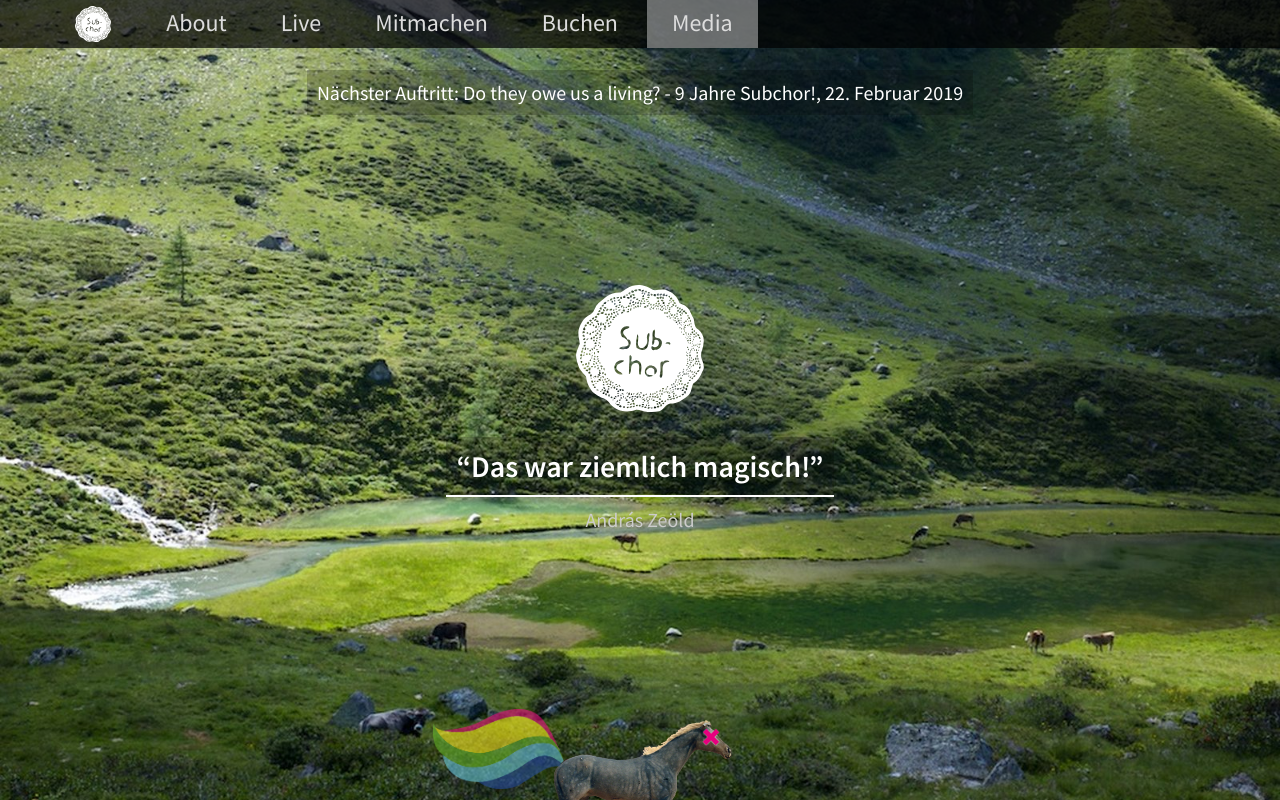
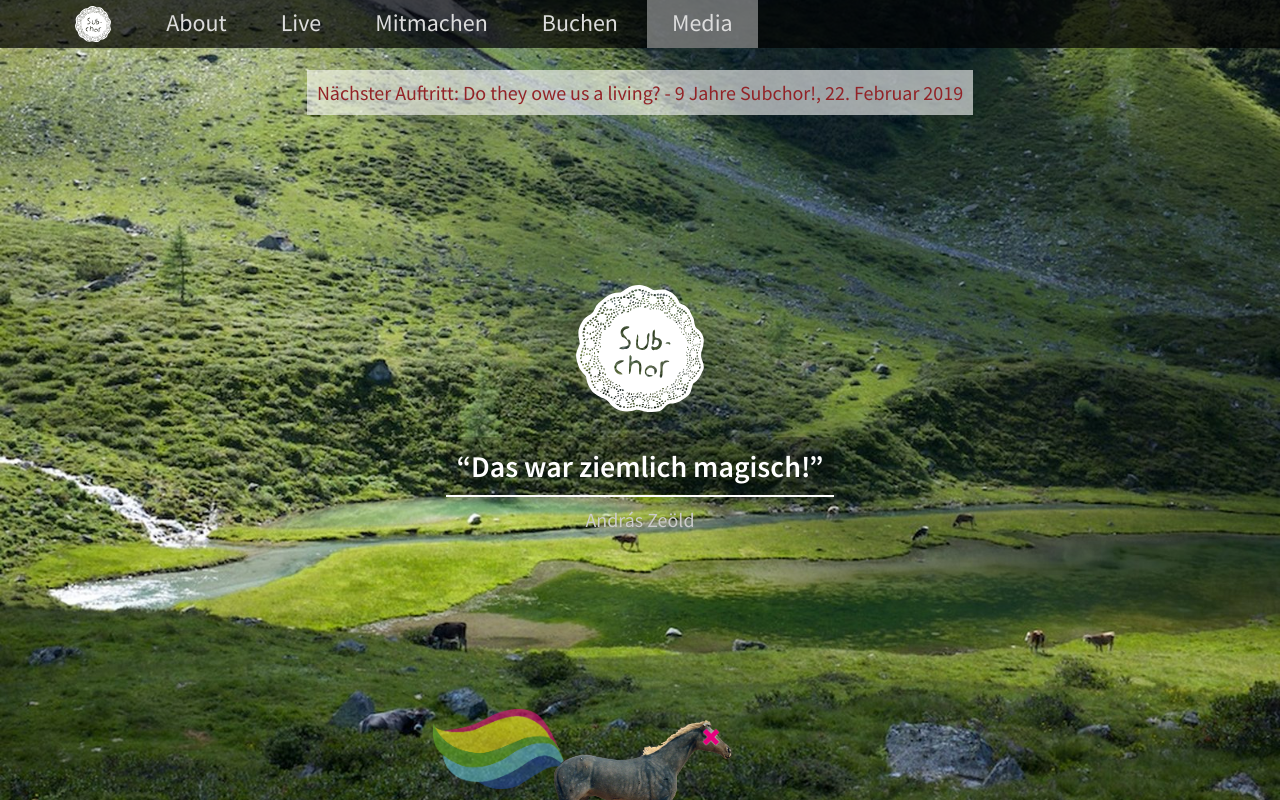
Before and after one commit to subchor/subchor.github.io, a plain HTML site: page index.html in a window 1280 px wide. In both pictures the pointer is over the link 639 px from the left and 92 px from the top of the page. Shown: the top 800 px of the page. Drawn offline with Linux system fonts and the light colour scheme; no server answers.

Commit message:
add hover state for "next gig" link in landing section

```diff
--- a/css/style.css
+++ b/css/style.css
@@ -247,9 +247,14 @@ a:active {
     text-decoration: none;
     position: relative;
     top: 20px;
+    transition: all ease-out 0.2s;
 }
 #next-gig:empty {
     visibility: hidden;
+}
+#next-gig:hover {
+    color: #922327;
+    background: rgba(255,255,255, 0.6);
 }
 .section-landing .logo {
     padding-top: 25vh;
```
